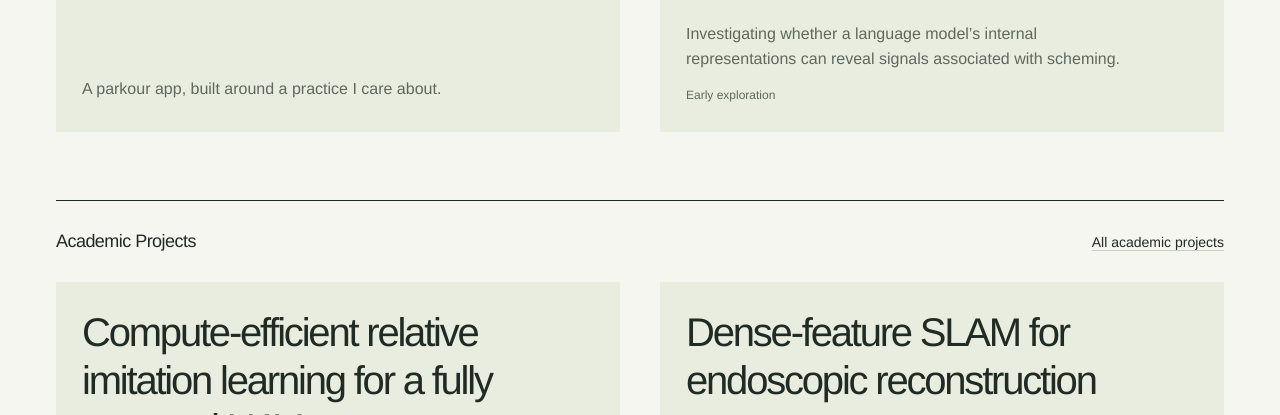
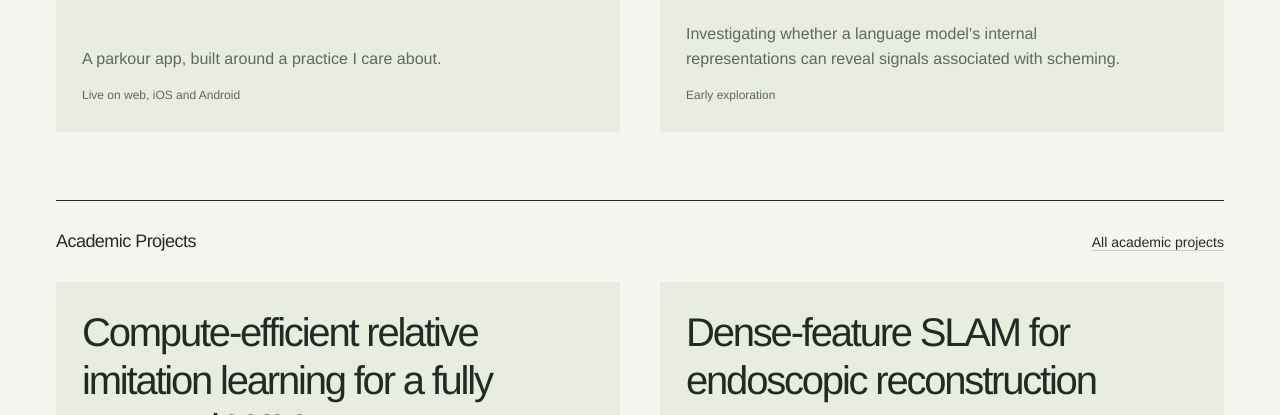
Before and after one commit to lukasbuehler/lukasbuehler.ch, an Astro site: page / in a window 1280 px wide. Shown: the part 685-1100 px from the top of the page. Built offline with nearby package versions, Linux system fonts and the light colour scheme; Astro itself is replaced by a stand-in of ours; some packages are replaced by stand-ins of ours; no server answers.

Commit message:
Set release statuses for PK Spot and Deep Learning Blocks

```diff
--- a/src/content/entries/deep-learning-blocks.md
+++ b/src/content/entries/deep-learning-blocks.md
@@ -4,6 +4,7 @@ description: A playful sandbox for learning how neural networks fit together, us
 kind: project
 projectGroup: personal
 draft: false
+status: Pre-launch
 topics: [Deep learning, Education, Interactive tools]
 ---
 
--- a/src/content/entries/pk-spot.md
+++ b/src/content/entries/pk-spot.md
@@ -3,6 +3,7 @@ title: PK Spot
 description: A parkour app, built around a practice I care about.
 kind: project
 draft: false
+status: Live on web, iOS and Android
 featured: 1
 topics: [Software, Parkour]
 links:
```
